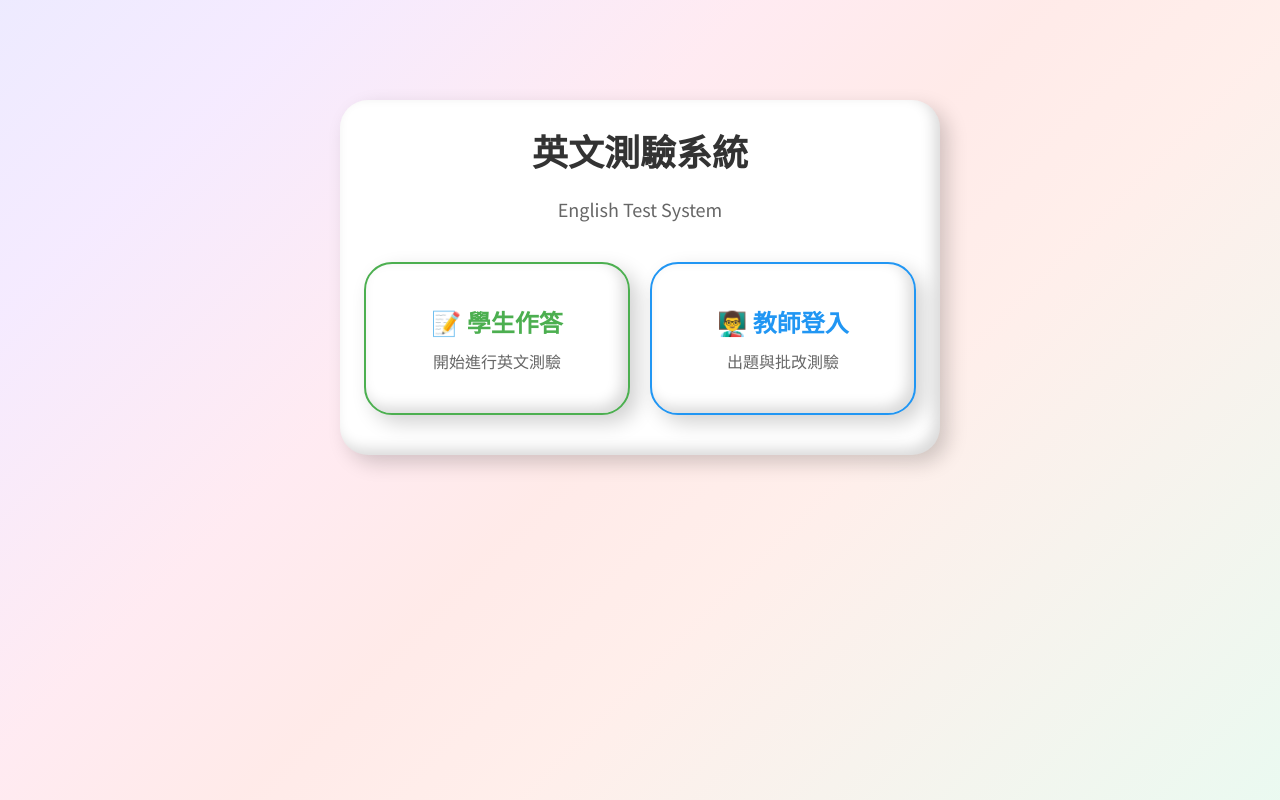
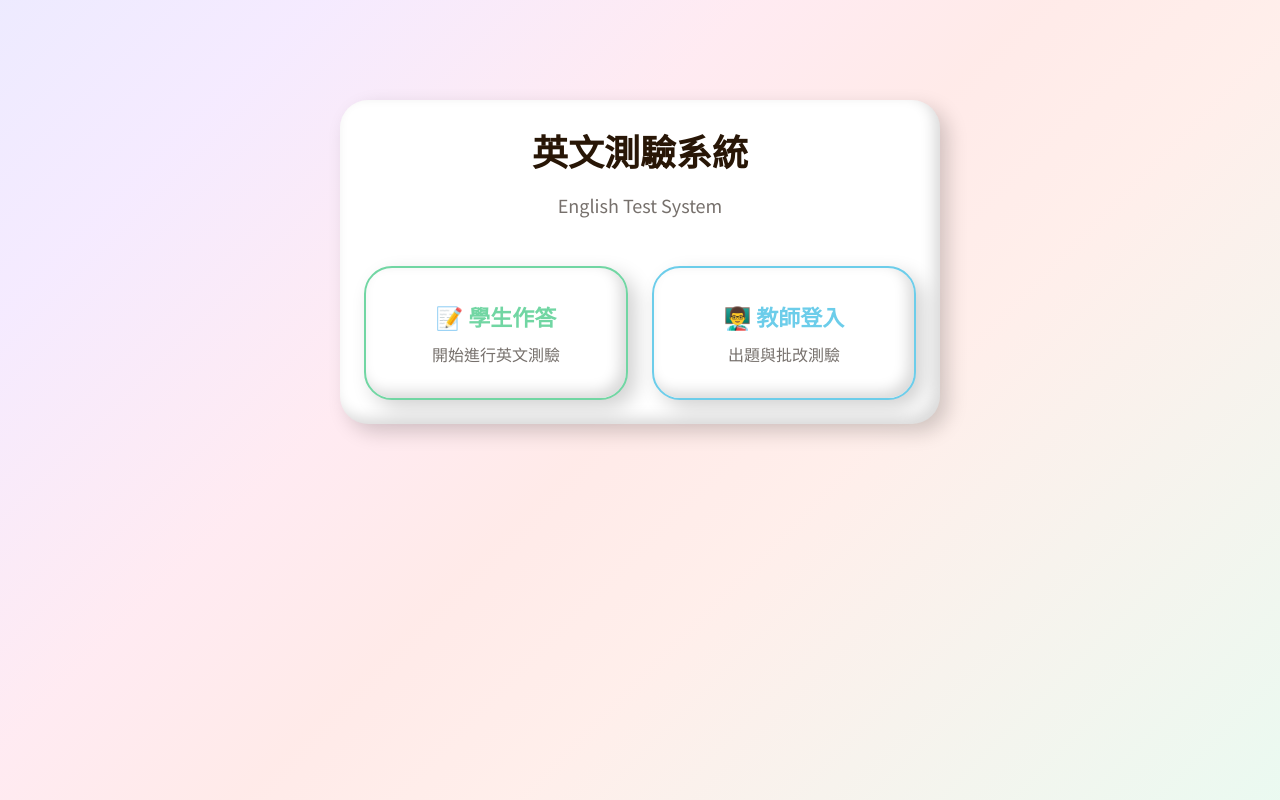
Before and after one commit to BrightWW/eng-test, a React (Create React App) app in the folder client/: page / in a window 1280 px wide. Built offline with nearby package versions, Linux system fonts and the light colour scheme; no server answers.

Commit message:
refactor(pages): migrate Home and student/Enter to claymorphism CSS classes

```diff
--- a/client/src/pages/Home.js
+++ b/client/src/pages/Home.js
@@ -3,47 +3,31 @@ import { Link } from 'react-router-dom';
 
 const Home = () => {
   return (
-    <div className="container" style={{ paddingTop: '100px' }}>
-      <div className="card" style={{ maxWidth: '600px', margin: '0 auto', textAlign: 'center' }}>
-        <h1 style={{ fontSize: '36px', marginBottom: '20px', color: '#333' }}>
+    <div className="container pt-hero">
+      <div className="card max-w-md mx-auto text-center">
+        <h1 className="hero-title">
           英文測驗系統
         </h1>
-        <p style={{ fontSize: '18px', color: '#666', marginBottom: '40px' }}>
+        <p className="hero-subtitle">
           English Test System
         </p>
 
-        <div style={{ display: 'flex', gap: '20px', justifyContent: 'center' }}>
-          <Link to="/student/enter" style={{ textDecoration: 'none', flex: 1 }}>
-            <div className="card" style={{
-              padding: '40px',
-              cursor: 'pointer',
-              border: '2px solid #4CAF50',
-              transition: 'all 0.2s'
-            }}
-            onMouseEnter={(e) => e.currentTarget.style.backgroundColor = '#e8f5e9'}
-            onMouseLeave={(e) => e.currentTarget.style.backgroundColor = 'white'}
-            >
-              <h2 style={{ fontSize: '24px', marginBottom: '10px', color: '#4CAF50' }}>
+        <div className="entry-cards-row">
+          <Link to="/student/enter" className="entry-card-link">
+            <div className="entry-card-student">
+              <h2 className="text-xl mb-10 color-success">
                 📝 學生作答
               </h2>
-              <p style={{ color: '#666' }}>開始進行英文測驗</p>
+              <p className="text-muted">開始進行英文測驗</p>
             </div>
           </Link>
 
-          <Link to="/teacher/login" style={{ textDecoration: 'none', flex: 1 }}>
-            <div className="card" style={{
-              padding: '40px',
-              cursor: 'pointer',
-              border: '2px solid #2196F3',
-              transition: 'all 0.2s'
-            }}
-            onMouseEnter={(e) => e.currentTarget.style.backgroundColor = '#e3f2fd'}
-            onMouseLeave={(e) => e.currentTarget.style.backgroundColor = 'white'}
-            >
-              <h2 style={{ fontSize: '24px', marginBottom: '10px', color: '#2196F3' }}>
+          <Link to="/teacher/login" className="entry-card-link">
+            <div className="entry-card-teacher">
+              <h2 className="text-xl mb-10 color-secondary">
                 👨‍🏫 教師登入
               </h2>
-              <p style={{ color: '#666' }}>出題與批改測驗</p>
+              <p className="text-muted">出題與批改測驗</p>
             </div>
           </Link>
         </div>
--- a/client/src/pages/student/Enter.js
+++ b/client/src/pages/student/Enter.js
@@ -62,9 +62,9 @@ const StudentEnter = () => {
   };
 
   return (
-    <div className="container" style={{ paddingTop: '80px' }}>
-      <div className="card" style={{ maxWidth: '500px', margin: '0 auto' }}>
-        <h1 style={{ fontSize: '28px', marginBottom: '30px', textAlign: 'center' }}>
+    <div className="container pt-page">
+      <div className="card max-w-sm mx-auto">
+        <h1 className="page-title">
           學生作答
         </h1>
 
@@ -74,50 +74,22 @@ const StudentEnter = () => {
 
         {/* Existing students selection */}
         {!loadingStudents && students.length > 0 && (
-          <div style={{ marginBottom: '30px' }}>
+          <div className="mb-30">
             <label className="label">選擇已登入的學生</label>
-            <div style={{
-              display: 'grid',
-              gridTemplateColumns: 'repeat(auto-fill, minmax(120px, 1fr))',
-              gap: '10px',
-              marginBottom: '20px'
-            }}>
+            <div className="grid-students mb-20">
               {students.map((student) => (
                 <button
                   key={student.id}
                   type="button"
                   onClick={() => handleSelectStudent(student.name)}
                   disabled={loading}
-                  style={{
-                    padding: '12px',
-                    border: '2px solid #e0e0e0',
-                    borderRadius: '8px',
-                    background: 'white',
-                    cursor: 'pointer',
-                    fontSize: '15px',
-                    fontWeight: '500',
-                    transition: 'all 0.2s',
-                    color: '#333'
-                  }}
-                  onMouseEnter={(e) => {
-                    e.target.style.borderColor = '#4CAF50';
-                    e.target.style.background = '#f0f9f0';
-                  }}
-                  onMouseLeave={(e) => {
-                    e.target.style.borderColor = '#e0e0e0';
-                    e.target.style.background = 'white';
-                  }}
+                  className="student-name-btn"
                 >
                   {student.name}
                 </button>
               ))}
             </div>
-            <div style={{
-              textAlign: 'center',
-              color: '#666',
-              fontSize: '14px',
-              margin: '15px 0'
-            }}>
+            <div className="divider-text">
               或
             </div>
           </div>
@@ -140,16 +112,15 @@ const StudentEnter = () => {
 
           <button
             type="submit"
-            className="btn btn-primary"
-            style={{ width: '100%' }}
+            className="btn btn-primary w-full"
             disabled={loading}
           >
             {loading ? '進入中...' : '開始測驗'}
           </button>
         </form>
 
-        <div style={{ marginTop: '20px', textAlign: 'center' }}>
-          <a href="/" style={{ color: '#666', textDecoration: 'none' }}>
+        <div className="mt-20 text-center">
+          <a href="/" className="link-back">
             ← 返回首頁
           </a>
         </div>
```
